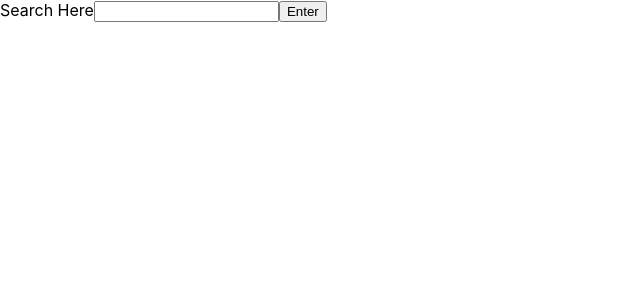
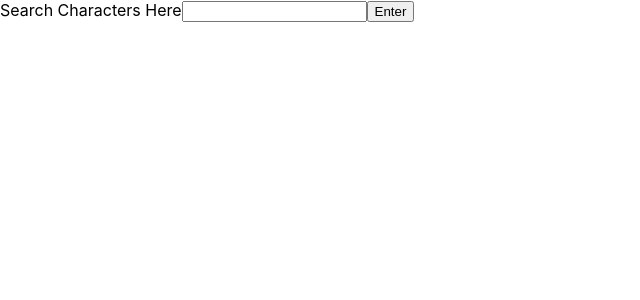
Before and after one commit to DECAB149/marvel-project, a React (Create React App) app: page / in a window 1280 px wide. Shown: the top 300 px of the page, without its empty margins (0-640 px from the left). Built offline with nearby package versions, Linux system fonts and the light colour scheme.

Commit message:
api test

```diff
--- a/src/App.js
+++ b/src/App.js
@@ -1,6 +1,6 @@
 import React, { useState, useEffect, } from 'react';
 import SubmitButton from './Components/SearchSubmitButton'
-// import GetResponse from './Components/MarvelApiTest';
+
 
 
 function App() {
--- a/src/Components/SearchSubmitButton.js
+++ b/src/Components/SearchSubmitButton.js
@@ -1,7 +1,7 @@
 import React, { useState, useEffect } from 'react';
 import getResponse from './MarvelApiTest';
 
-function SubmitButton () {
+function SubmitButton (props) {
 
     const handleSubmit = (e) => {
         e.preventDefault();
@@ -17,7 +17,7 @@ function SubmitButton () {
 
     return (
         <form onSubmit={e => {handleSubmit(e)}}>
-        <label>Search Here</label>
+        <label>Search Characters Here</label>
         <input
             name='marvelSearch'
             type='text'
```
